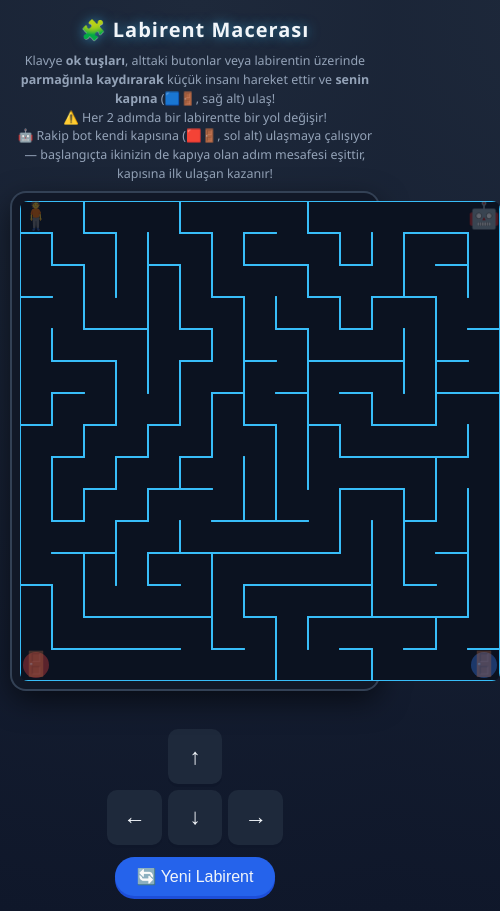
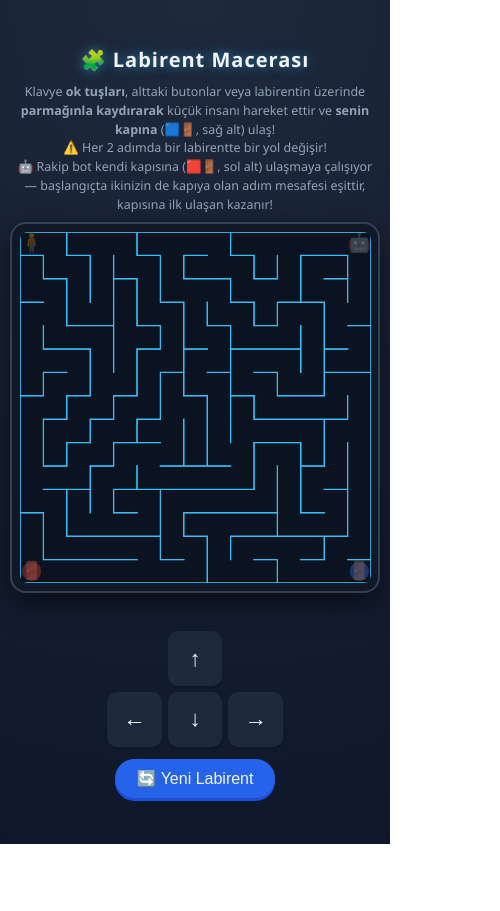
Before and after one commit to omercangokkaya/eyay, a plain HTML site: page maze/maze.html in a window 390 px wide. Shown: the whole page, 500 px wide, since content can reach past the window. After the commit the page ends 844 px from the top, so only its background shows below. Drawn offline with Linux system fonts and the light colour scheme.

Commit message:
mobile canvas overflow fix

```diff
--- a/maze/maze.html
+++ b/maze/maze.html
@@ -122,12 +122,11 @@
   const canvas = document.getElementById('game');
   const ctx = canvas.getContext('2d');
   const DPR = Math.min(window.devicePixelRatio || 1, 3);
-  // Canvas'ın gerçek piksel arabelleğini DPR ile büyüt (net görüntü),
-  // CSS boyutunu mantıksal COLS*CELL px'de tutup ekranda otomatik küçülmesine izin ver.
+  // Canvas'ın gerçek piksel arabelleğini DPR ile büyüt (net görüntü).
+  // Ekrandaki gösterim boyutunu SABİT px olarak DEĞİL, CSS'teki
+  // "width: 100%; height: auto;" kuralına bırakıyoruz ki dar ekranlarda taşmasın.
   canvas.width = COLS * CELL * DPR;
   canvas.height = ROWS * CELL * DPR;
-  canvas.style.width = (COLS * CELL) + 'px';
-  canvas.style.height = (ROWS * CELL) + 'px';
   ctx.setTransform(DPR, 0, 0, DPR, 0, 0);
 
   const statusEl = document.getElementById('status');
```
